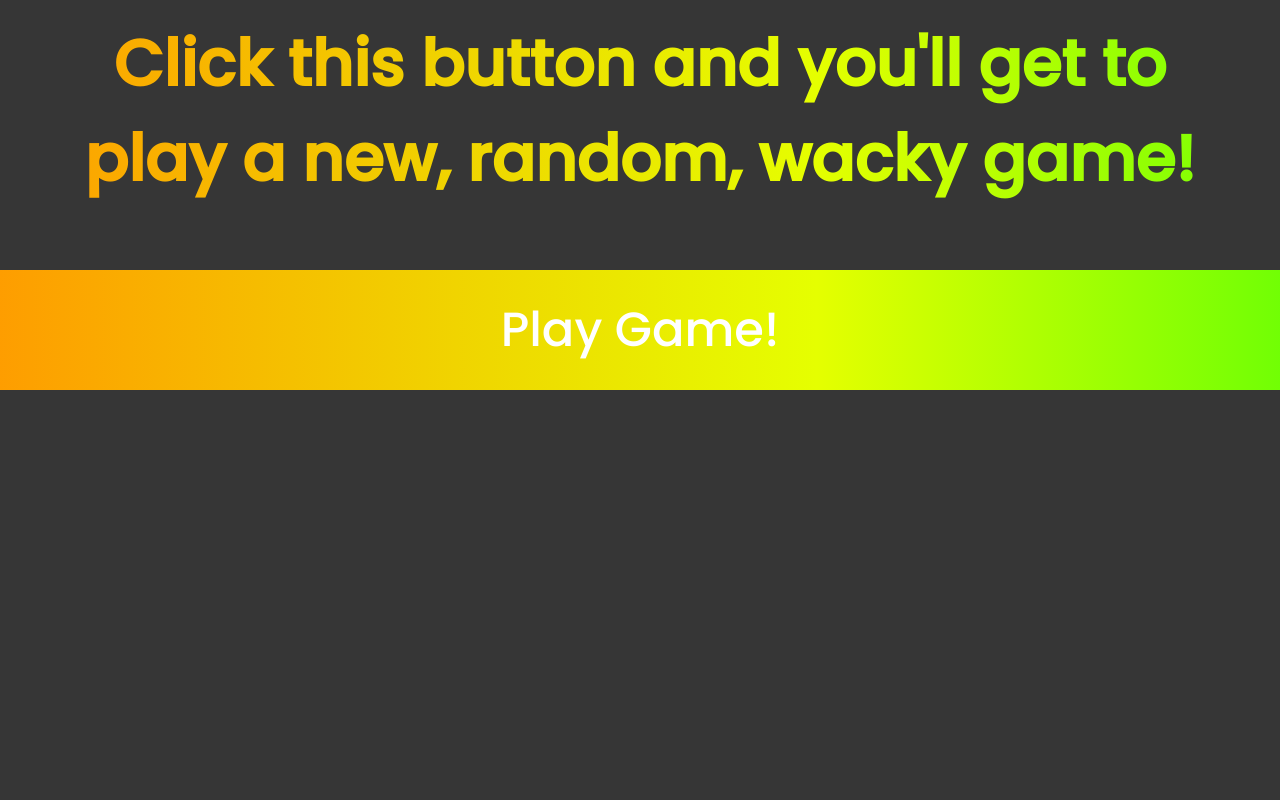
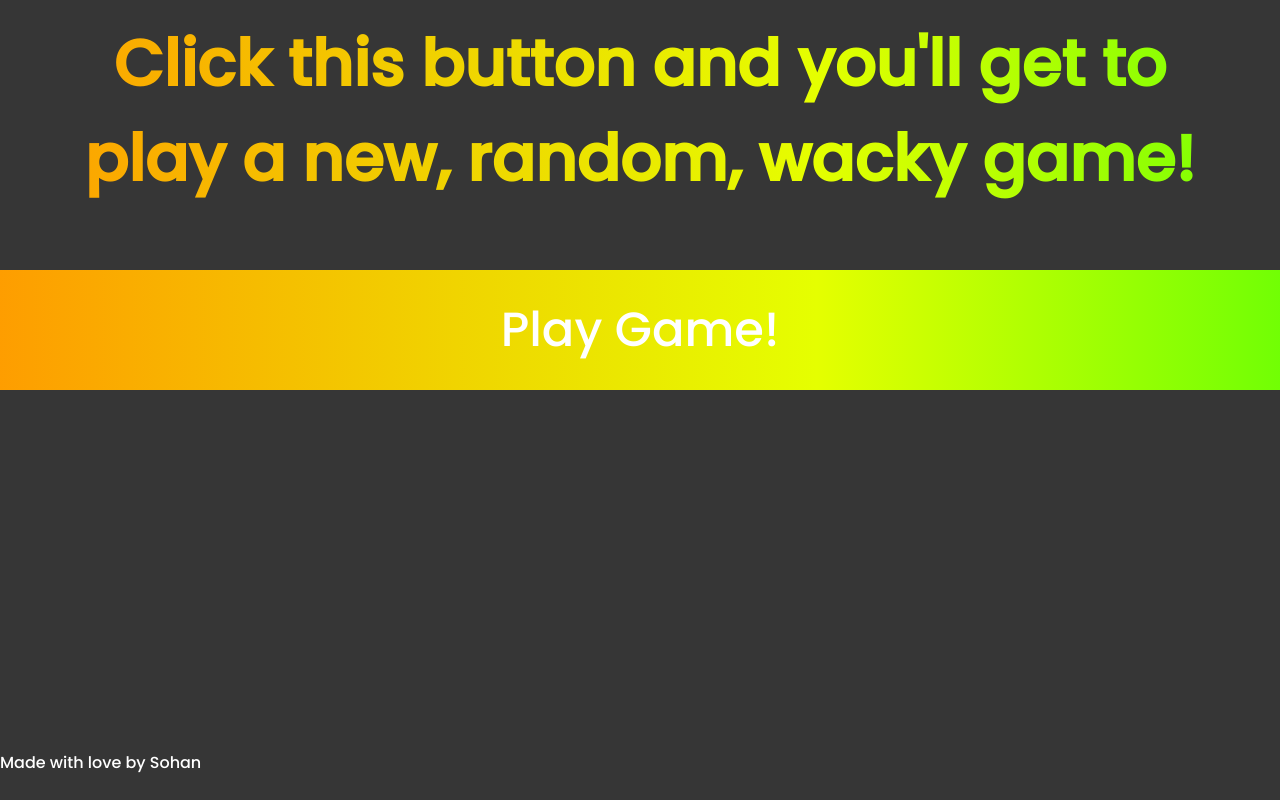
Before and after one commit to Greeny127/games-galore, a plain HTML site: page index.html in a window 1280 px wide. Drawn offline with Linux system fonts and the light colour scheme.

Commit message:
Add files via upload

```diff
--- a/index.css
+++ b/index.css
@@ -6,6 +6,14 @@
   padding: 0;
   margin: 0;
   font-family: "Poppins", sans-serif;
+}
+
+#foot {
+  position: fixed;
+  bottom: 0;
+  width: 100%;
+  height: 50px;
+  background-color: rgb(54, 54, 54);
 }
 
 .rainbow {
--- a/index.html
+++ b/index.html
@@ -18,6 +18,6 @@
       <a class="button" href="game.png">Play Game!</a>
     </div>
 
-    <script src="rainbow-btn.js"></script>
+    <footer id="foot">Made with love by Sohan</footer>
   </body>
 </html>
```
